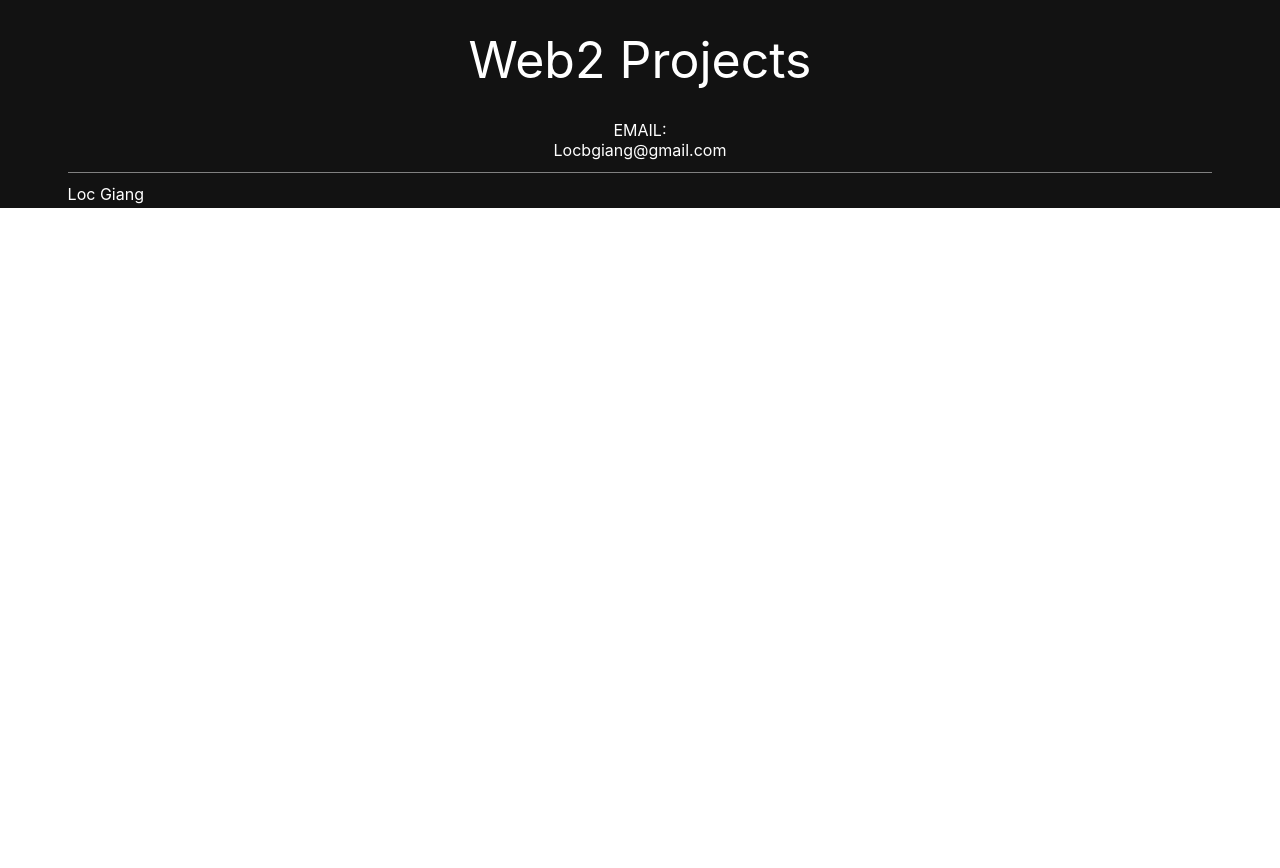
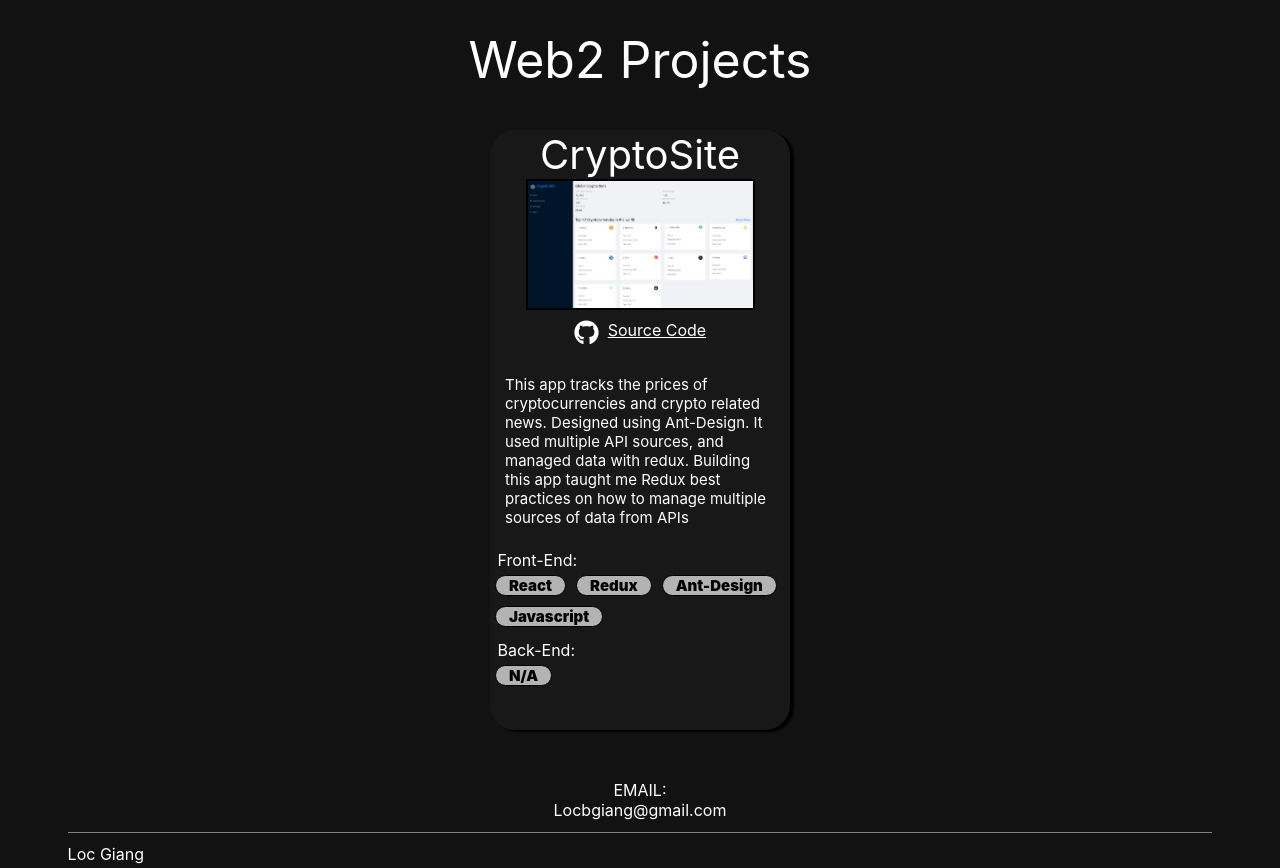
Before and after one commit to locbgiang/website, a React (Vite) app in the folder client/: page / in a window 1280 px wide. Shown: the part 1720-2588 px from the top of the page. Before the commit the page ends 1928 px from the top, so only its background shows below. Built offline with nearby package versions, Linux system fonts and the light colour scheme.

Commit message:
added new site

```diff
--- a/client/src/components/Body.jsx
+++ b/client/src/components/Body.jsx
@@ -1,5 +1,6 @@
 import styled from 'styled-components';
 import sendeth from '../../images/sendeth.png';
+import cryptosite from '../../images/cryptosite.png';
 import React from 'react';
 import { FaGithub } from 'react-icons/fa';
 
@@ -142,7 +143,7 @@ const ProjectDescription = styled.div`
 `;
 
 const ProjectTechBox = styled.div`
-    height: 15%;
+    height: 20%;
     width: 100%;
 
     display:flex;
@@ -249,12 +250,22 @@ const Body = () => {
                     projectTechFrontEnd={["React", "Tailwind","Javascript"]}
                     projectTechBackEnd={["Javascript", "Hardhat", "Solidity"]}
                 />
+
             </ProjectSpace>
             <ProjectSpaceName>
                 Web2 Projects
             </ProjectSpaceName>
             <ProjectSpace>
-
+                <Projects
+                    projectSite="https://cryptosite.vercel.app/"
+                    projectName="CryptoSite"
+                    projectImage={cryptosite}
+                    projectSrc="https://github.com/locbgiang/cryptosite"
+                    projectDesc="This app tracks the prices of cryptocurrencies and crypto related news.  Designed using Ant-Design.
+                    It used multiple API sources, and managed data with redux.  Building this app taught me Redux best practices on how to manage multiple sources of data from APIs"
+                    projectTechFrontEnd={["React", "Redux", "Ant-Design", "Javascript"]}
+                    projectTechBackEnd={["N/A"]}
+                />
             </ProjectSpace>
         </BodySpace>
     )
```
Also changed, not shown: client/images/cryptosite.png (added).
